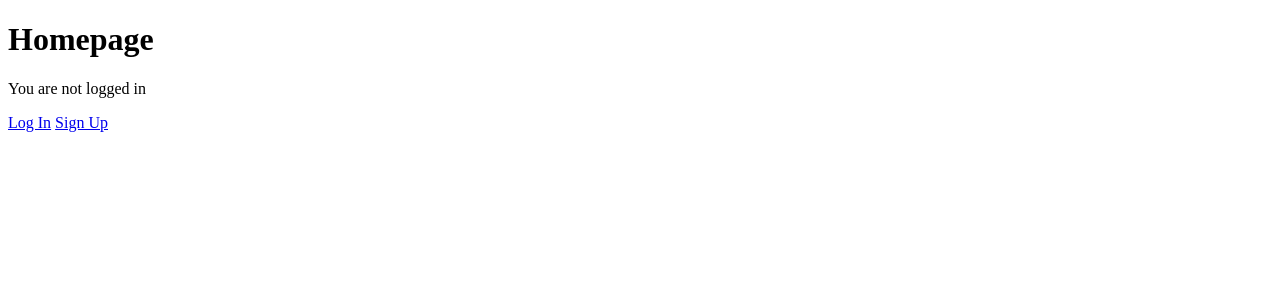
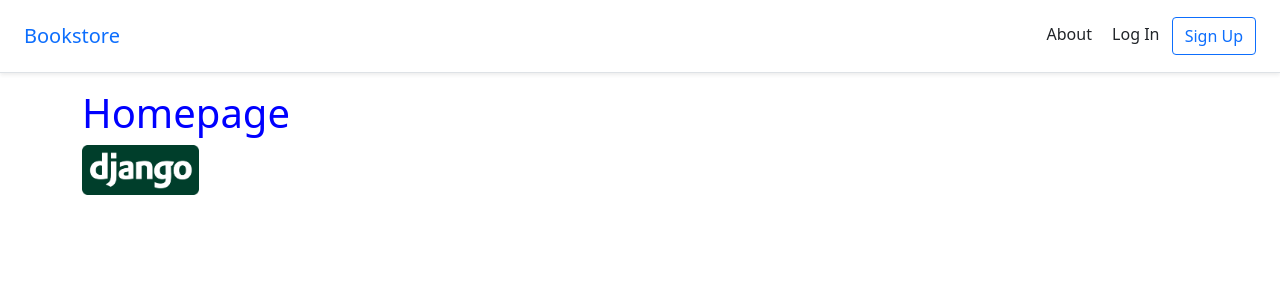
Before and after one commit to gabriel-henriq/bookstore, a Django app: page / in a window 1280 px wide. Shown: the top 300 px of the page. Run offline with Django 4.2, Linux system fonts and the light colour scheme; some libraries are stand-ins or nearby versions.

Commit message:
Configuring STATIC files to the project and adding bootstrap with small refactor in templates _base.html file

```diff
--- /dev/null
+++ b/static/assets/css/base.css
@@ -0,0 +1,7 @@
+h1 {
+    color: blue;
+}
+
+.django-logo {
+    height: 50px;
+}
--- /dev/null
+++ b/static/assets/js/base.js
@@ -0,0 +1 @@
+console.log("Hello World!");
--- a/templates/_base.html
+++ b/templates/_base.html
@@ -1,3 +1,4 @@
+{% load static %}
 <!DOCTYPE html>
 <html lang="en">
 
@@ -6,12 +7,40 @@
     <meta http-equiv="X-UA-Compatible" content="IE=edge">
     <meta name="viewport" content="width=device-width, initial-scale=1.0">
     <title>{% block title %}Bookstore{% endblock title %}</title>
+    <!-- Bootstrap -->
+    <link href="https://cdn.jsdelivr.net/npm/bootstrap@5.1.3/dist/css/bootstrap.min.css" rel="stylesheet" integrity="sha384-1BmE4kWBq78iYhFldvKuhfTAU6auU8tT94WrHftjDbrCEXSU1oBoqyl2QvZ6jIW3" crossorigin="anonymous">
+    <!-- CSS -->
+    <link rel="stylesheet" href="{% static 'assets/css/base.css' %}">
 </head>
 
 <body>
-    <div>
-        {% block content %}{% endblock content %}
+    <header>
+    <!-- Fixed navbar -->
+        <div class="d-flex align-items-center p-3 px-md-4 mb-3 bg-white border-bottom shadow-sm">
+            <a href="{% url 'home' %}" class="me-auto navbar-brand my-0 mr-md-auto font-weight-normal">Bookstore</a>
+            <nav class="my-2 my-md-0 mr-md-3">
+
+                <a class="p-2 text-dark text-decoration-none" href="{% url 'about' %}">About</a>
+
+                {% if user.is_authenticated %}
+                    <a class="p-2 text-dark text-decoration-none" href="{% url 'logout' %}">Log Out</a>
+                {% else %}
+                    <a class="p-2 text-dark text-decoration-none" href="{% url 'login' %}">Log In</a>
+                    <a class="btn btn-outline-primary text-decoration-none" href="{% url 'signup' %}">Sign Up</a>
+                {% endif %}
+
+            </nav>
+        </div>
+    </header>
+    <div class="container">
+        {% block content %}
+        {% endblock content %}
     </div>
+<!-- Bootstrap -->
+<script src="https://cdn.jsdelivr.net/npm/@popperjs/core@2.10.2/dist/umd/popper.min.js" integrity="sha384-7+zCNj/IqJ95wo16oMtfsKbZ9ccEh31eOz1HGyDuCQ6wgnyJNSYdrPa03rtR1zdB" crossorigin="anonymous"></script>
+<script src="https://cdn.jsdelivr.net/npm/bootstrap@5.1.3/dist/js/bootstrap.min.js" integrity="sha384-QJHtvGhmr9XOIpI6YVutG+2QOK9T+ZnN4kzFN1RtK3zEFEIsxhlmWl5/YESvpZ13" crossorigin="anonymous"></script>
+<!-- JavaScript -->
+<script src="{% static '/assets/js/base.js' %}"></script>
 </body>
 
 </html>
--- a/templates/home.html
+++ b/templates/home.html
@@ -1,17 +1,13 @@
 {% extends '_base.html' %}
+{% load static %}
 
 {% block title%}Home{% endblock title %}
 
 {% block content %}
     <h1>Homepage</h1>
-
+    <img class="django-logo" src="{% static 'assets/images/django.png' %}" alt="Django Logo">
     {% if user.is_authenticated %}
         <p>Welcome, {{ user.username }}</p>
-        <p><a href="{% url 'logout' %}">Logout</a></p>
-    {% else %}
-        <p>You are not logged in</p>
-        <a href="{% url 'login' %}">Log In</a>
-        <a href="{% url 'signup' %}">Sign Up</a>
     {% endif %}
 
 {% endblock content %}
```
Also changed, not shown: core/settings.py (+12 -1 lines), static/assets/images/django.png (added).
